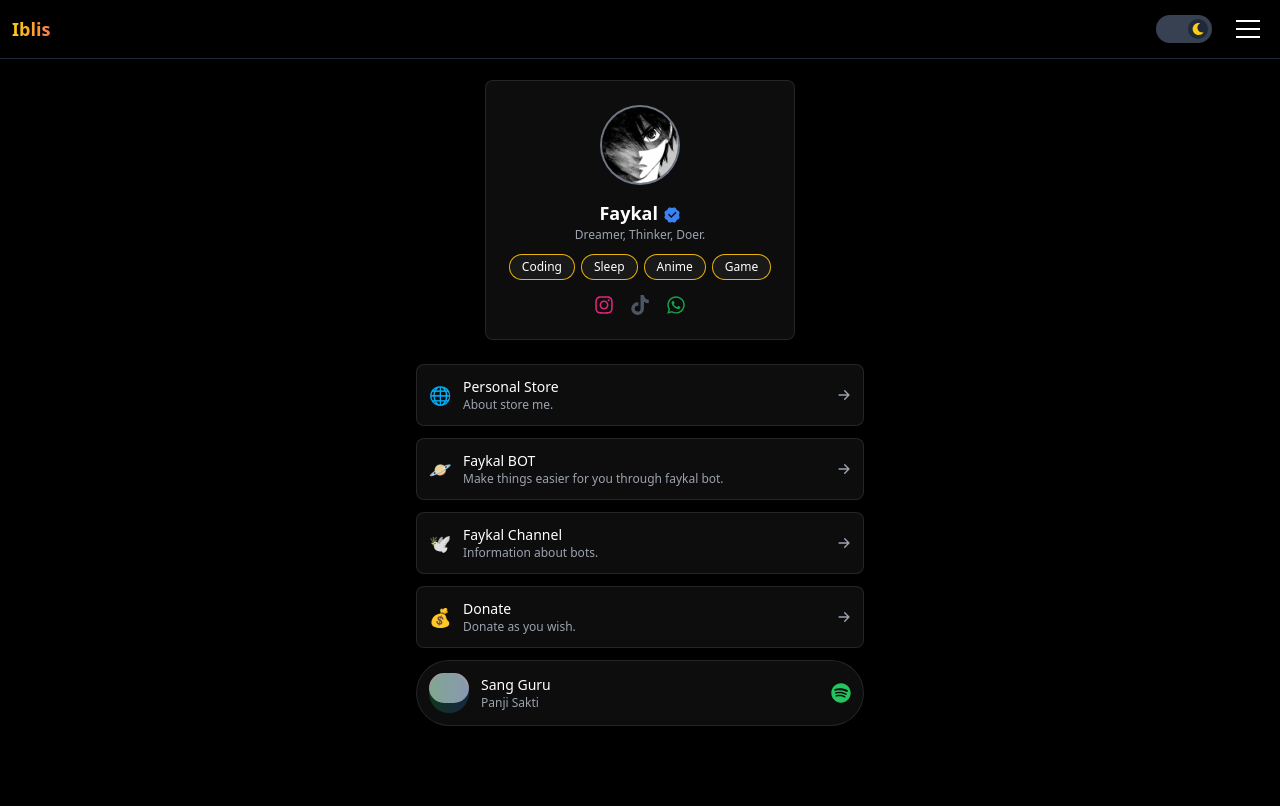
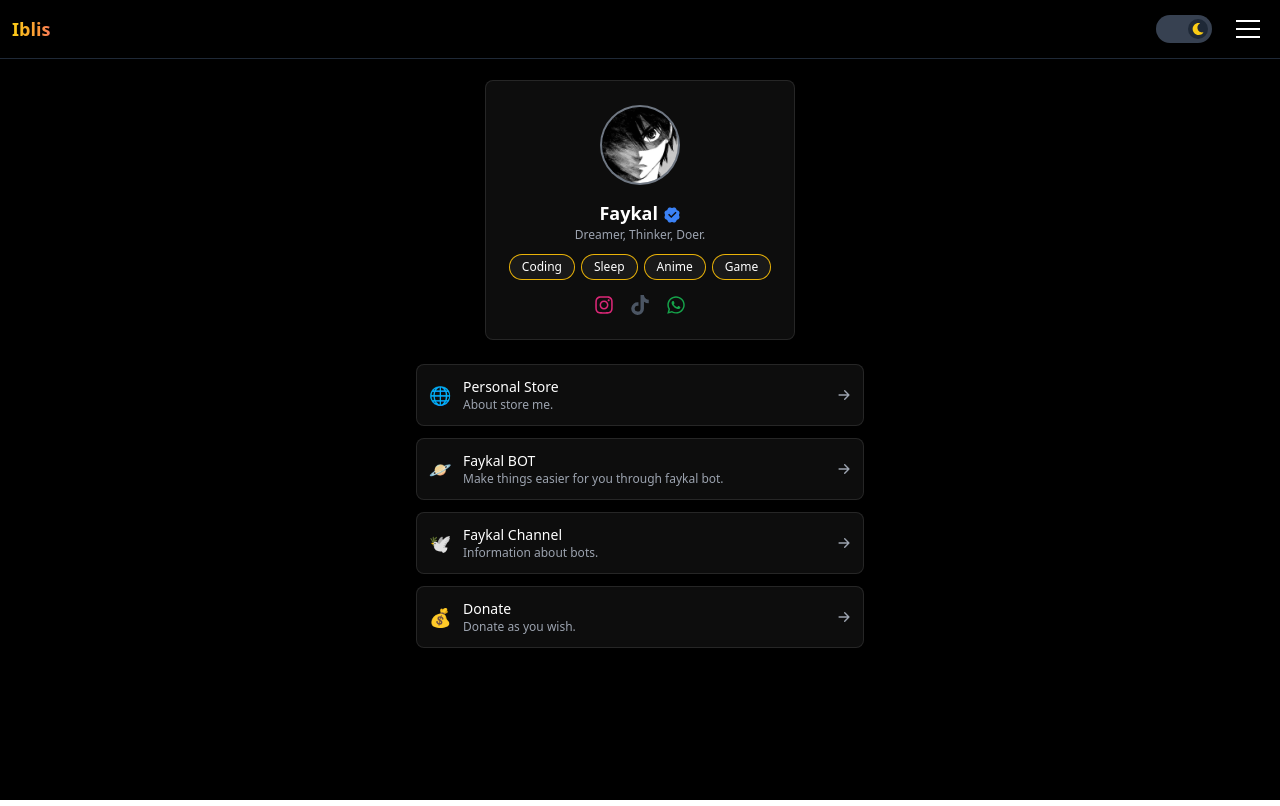
Before and after one commit to faykal/biolink, a React (Vite) app: page / in a window 1280 px wide. Built offline with nearby package versions, Linux system fonts and the light colour scheme; grey boxes are pictures that could not be loaded.

Commit message:
Update Links

```diff
--- a/src/components/Links.jsx
+++ b/src/components/Links.jsx
@@ -6,15 +6,7 @@ const links = [
   { title: "Personal Store", description: "About store me.", url: "https://autoresbot.com/tmp_files/330b3e41-89c5-4857-956b-ad3771efc4d2.jpeg", icon: "🌐" },
   { title: "Faykal BOT", description: "Make things easier for you through faykal bot.", url: "https://wa.me/62882005354232?text=.allmenu", icon: "🪐" },
   { title: "Faykal Channel", description: "Information about bots.", url: "https://whatsapp.com/channel/0029Vax4ADpI1rcZh3aveq1e", icon: "🕊️" },
-  { title: "Donate", description: "Donate as you wish.", url: "https://autoresbot.com/tmp_files/50310495-bcc3-453c-882f-1a8f11c11f0d.jpg", icon: "💰" },
-  {
-    title: "Currently Playing",
-    isSpotify: true,
-    songTitle: "Sang Guru",
-    artist: "Panji Sakti",
-    albumArt: "https://i.scdn.co/image/ab67616d0000b27365301d1de03fcb8b34ca9a66",
-    url: "https://open.spotify.com/track/1EotuKw4i0ckPIPOYOi8Cm?si=EjlfJEykTdOw3V21ztHwVg"
-  }
+  { title: "Donate", description: "Donate as you wish.", url: "pay.faykalbotz.my.id", icon: "💰" }
 ];
 
 const Links = () => {
```
